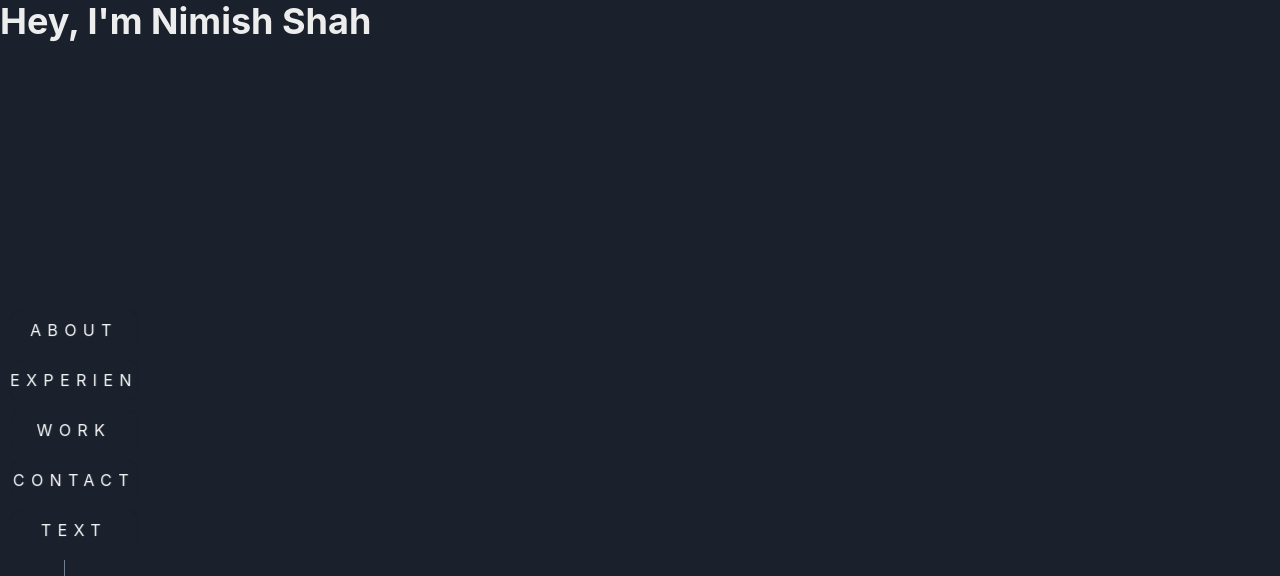
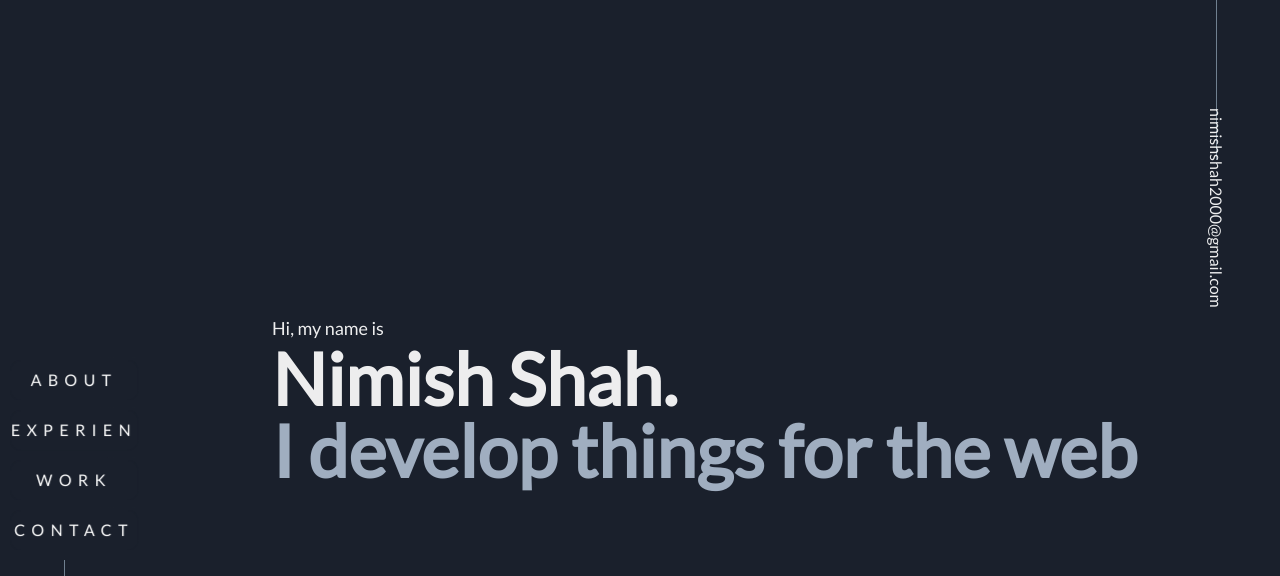
Before and after one commit to sudonims/sudonims, a Next.js app: page / in a window 1280 px wide. Shown: the top 576 px of the page. Built offline with nearby package versions, Linux system fonts and the light colour scheme.

Commit message:
home section done

```diff
--- /dev/null
+++ b/components/About.js
@@ -0,0 +1,47 @@
+import { Heading, Container, Text } from '@chakra-ui/react';
+
+export default function About() {
+  return (
+    <section className="section">
+      <Container
+        display="flex"
+        flexDirection="column"
+        justifyContent="center"
+        height="100%"
+        width="100%"
+        maxWidth="100%"
+        marginLeft="10vw"
+        marginRight="10vw"
+      >
+        <Text display={{ base: 'none', md: 'block' }} fontSize="lg">
+          Hi, my name is
+        </Text>
+        <Text display={{ base: 'block', md: 'none' }} fontSize="md">
+          Hi, my name is
+        </Text>
+        <Heading display={{ base: 'none', md: 'block' }} size="4xl" as="h1">
+          Nimish Shah.
+        </Heading>
+        <Heading display={{ base: 'block', md: 'none' }} size="2xl" as="h1">
+          Nimish Shah.
+        </Heading>
+        <Heading
+          display={{ base: 'none', md: 'block' }}
+          color="gray.400"
+          size="4xl"
+          as="h2"
+        >
+          I develop things for the web
+        </Heading>
+        <Heading
+          display={{ base: 'block', md: 'none' }}
+          color="gray.400"
+          size="2xl"
+          as="h2"
+        >
+          I develop things for the web
+        </Heading>
+      </Container>
+    </section>
+  );
+}
--- /dev/null
+++ b/components/RightSidebar.js
@@ -0,0 +1,27 @@
+import { Box, Flex, Text } from '@chakra-ui/react';
+
+export default function RightSidebar({ ...rest }) {
+  return (
+    <Flex
+      justifyContent="flex-start"
+      height="100vh"
+      direction="column"
+      position="absolute"
+      width="10vw"
+      top="0"
+      right="0"
+      {...rest}
+    >
+      <Box
+        height="40"
+        width="1px"
+        backgroundColor="slategray"
+        display="block"
+        margin="0px auto"
+      ></Box>
+      <a href="mailto:nimishshah2000@gmail.com" className="text-rotate">
+        nimishshah2000@gmail.com
+      </a>
+    </Flex>
+  );
+}
--- a/components/Sidebar.js
+++ b/components/Sidebar.js
@@ -10,8 +10,8 @@ import {
   DrawerContent,
   Text,
   useDisclosure,
-  VStack,
 } from '@chakra-ui/react';
+import { HamburgerIcon } from '@chakra-ui/icons';
 
 // import {
 //   FiHome,
@@ -23,32 +23,28 @@ import {
 // } from 'react-icons/fi';
 
 const LinkItems = [
-  { href: '', front: 'About', back: 'Go', name: 'Home', icon: <>Icon</> },
+  { href: 'https://sudonims.tech', front: 'About', back: 'Go' },
   {
-    href: '',
+    href: '#exp',
     front: 'Experience',
     back: 'Go',
-    name: 'Trending',
-    icon: <>Icon</>,
   },
-  { href: '', front: 'Work', back: 'Go', name: 'Explore', icon: <>Icon</> },
+  { href: '#work', front: 'Work', back: 'Go' },
   {
-    href: '',
+    href: '#contact',
     front: 'Contact',
     back: 'Go',
-    name: 'Favourites',
-    icon: <>Icon</>,
   },
-  { href: '', front: 'text', back: 'Go', name: 'Settings', icon: <>Icon</> },
 ];
 
-export default function Sidebar({ children }) {
+export default function Sidebar() {
   const { isOpen, onOpen, onClose } = useDisclosure();
   return (
     <Box position="absolute" minH="100vh">
       <SidebarContent
         onClose={() => onClose}
-        display={{ base: 'none', md: 'block' }}
+        display={{ base: 'none', md: 'flex' }}
+        width="10vw"
       />
       <Drawer
         autoFocus={false}
@@ -57,48 +53,31 @@ export default function Sidebar({ children }) {
         onClose={onClose}
         returnFocusOnClose={false}
         onOverlayClick={onClose}
-        size="lg"
+        size="xs"
       >
         <DrawerContent>
-          <SidebarContent onClose={onClose} />
+          <SidebarContent
+            width="80%"
+            display={{ base: 'flex', md: 'none' }}
+            onClose={onClose}
+          />
         </DrawerContent>
       </Drawer>
-      {/* mobilenav */}
       <MobileNav display={{ base: 'flex', md: 'none' }} onOpen={onOpen} />
-      {/* <Box ml={{ base: 0, md: 60 }} p="4">
-        {children}
-      </Box> */}
     </Box>
   );
 }
 
 const SidebarContent = ({ onClose, ...rest }) => {
-  // return (
-  //   <Box w={{ base: 'full', md: 60 }} pos="fixed" h="full" {...rest}>
-  //     <Flex h="20" alignItems="center" mx="8" justifyContent="space-between">
-  //       <CloseButton display={{ base: 'flex', md: 'none' }} onClick={onClose} />
-  //     </Flex>
-  //     {LinkItems.map((link) => (
-  //       <NavItem key={link.name}>{link.name}</NavItem>
-  //     ))}
-  //   </Box>
-  // );
-
   return (
-    <Flex
-      width="10vw"
-      justifyContent="flex-end"
-      height="100vh"
-      direction="column"
-    >
-      {LinkItems.map((link) => (
-        <div className="flip">
-          <a href={link.href}>
+    <Flex justifyContent="flex-end" height="100vh" direction="column" {...rest}>
+      {LinkItems.map((link, i) => (
+        <div key={i} className="flip">
+          <a onClick={onClose} href={link.href}>
             <div className="front">{link.front}</div>
             <div className="back">{link.back}</div>
           </a>
         </div>
-        // <NavItem key={link.name}>{link.name}</NavItem>
       ))}
       <Box
         height="60"
@@ -118,22 +97,15 @@ const MobileNav = ({ onOpen, ...rest }) => {
       px={{ base: 4, md: 24 }}
       height="20"
       alignItems="center"
-      bg={useColorModeValue('white', 'gray.900')}
-      borderBottomWidth="1px"
-      borderBottomColor={useColorModeValue('gray.200', 'gray.700')}
       justifyContent="flex-start"
       {...rest}
     >
       <IconButton
+        icon={HamburgerIcon}
         variant="outline"
         onClick={onOpen}
         aria-label="open menu"
-        // icon={<FiMenu />}
       />
-
-      <Text fontSize="2xl" ml="8" fontFamily="monospace" fontWeight="bold">
-        Logo
-      </Text>
     </Flex>
   );
 };
--- a/package.json
+++ b/package.json
@@ -9,6 +9,7 @@
     "lint": "next lint"
   },
   "dependencies": {
+    "@chakra-ui/icons": "^1.0.14",
     "@chakra-ui/react": "^1.6.5",
     "@emotion/react": "^11",
     "@emotion/styled": "^11",
--- a/pages/_document.js
+++ b/pages/_document.js
@@ -1,12 +1,10 @@
 import Document, { Html, Head, Main, NextScript } from 'next/document';
-// import GoogleFonts from 'next-google-fonts'
 import { ColorModeScript } from '@chakra-ui/react';
 
 export default class MyDocument extends Document {
   render() {
     return (
       <Html lang="en">
-        {/* <GoogleFonts href="https://fonts.googleapis.com/css2?family=Inter:wght@400;600;800&display=swap" /> */}
         <Head>
           <title>Nimish Shah</title>
           <meta name="description" content="My Portfolio" />
--- a/pages/index.js
+++ b/pages/index.js
@@ -1,19 +1,15 @@
-import { useEffect } from 'react';
-import { Heading } from '@chakra-ui/layout';
+import About from '../components/About';
+import RightSidebar from '../components/RightSidebar';
 import Sidebar from '../components/Sidebar';
 
 export default function Home() {
-  useEffect(() => {}, []);
-
   return (
     <>
       <Sidebar />
-      <section className="section">
-        <Heading as="h1">Hey, I'm Nimish Shah</Heading>
-        {/* <canvas id="canvas"></canvas> */}
-      </section>
-
-      {/* <script src="/static/js/mousetrail.js"></script> */}
+      <canvas id="canvas"></canvas>
+      <About />
+      <RightSidebar display={{ base: 'none', md: 'flex' }} />
+      <script src="/static/js/mousetrail.js"></script>
     </>
   );
 }
--- a/styles/globals.css
+++ b/styles/globals.css
@@ -1,12 +1,15 @@
-@import url(https://fonts.googleapis.com/css?family=Open+Sans);
+@import url("https://fonts.googleapis.com/css2?family=Lato&display=swap");
 html,
 body {
   height: 100%;
   margin: 0;
   position: relative;
   background: #222;
-  font-family: "Open Sans";
   z-index: 200;
+}
+
+* {
+  font-family: "Lato", sans-serif !important;
 }
 
 .trail {
@@ -40,41 +43,24 @@ body {
 
 .section {
   min-height: 100vh;
-  overflow: hidden;
-}
-/* #wrap {
-  width: 100%;
-  height: 100%;
-  position: relative;
+  height: 100vh;
   overflow: hidden;
 }
 
-#wrap p {
-  position: absolute;
-  left: 50%;
-  top: 50%;
-  transform: translateX(-50%) translateY(-50%);
-  color: rgba(255, 255, 255, 0.5);
-  font-size: 30px;
-  text-transform: uppercase;
-  letter-spacing: 5px;
-  text-align: center;
+@media screen and (min-width: 48em) {
+  .section {
+    padding-left: 10vw;
+    padding-right: 10vw;
+  }
 }
 
-.ball {
-  pointer-events: none;
-  position: absolute;
-  width: 10px;
-  height: 10px;
-  border-radius: 50%;
-  background: gray;
-  animation: implode 1s ease-in-out;
-  animation-fill-mode: both;
-  opacity: 0.5;
+.text-rotate {
+  transform: rotate(90deg);
+  position: relative;
+  word-wrap: normal;
+  transition-duration: 400ms;
 }
 
-@keyframes implode {
-  100% {
-    transform: scale(0);
-  }
-} */
+.text-rotate:hover {
+  transform: rotate(50deg);
+}
```
Also changed, not shown: 1 other file (tests, documents, lock files or other folders).
